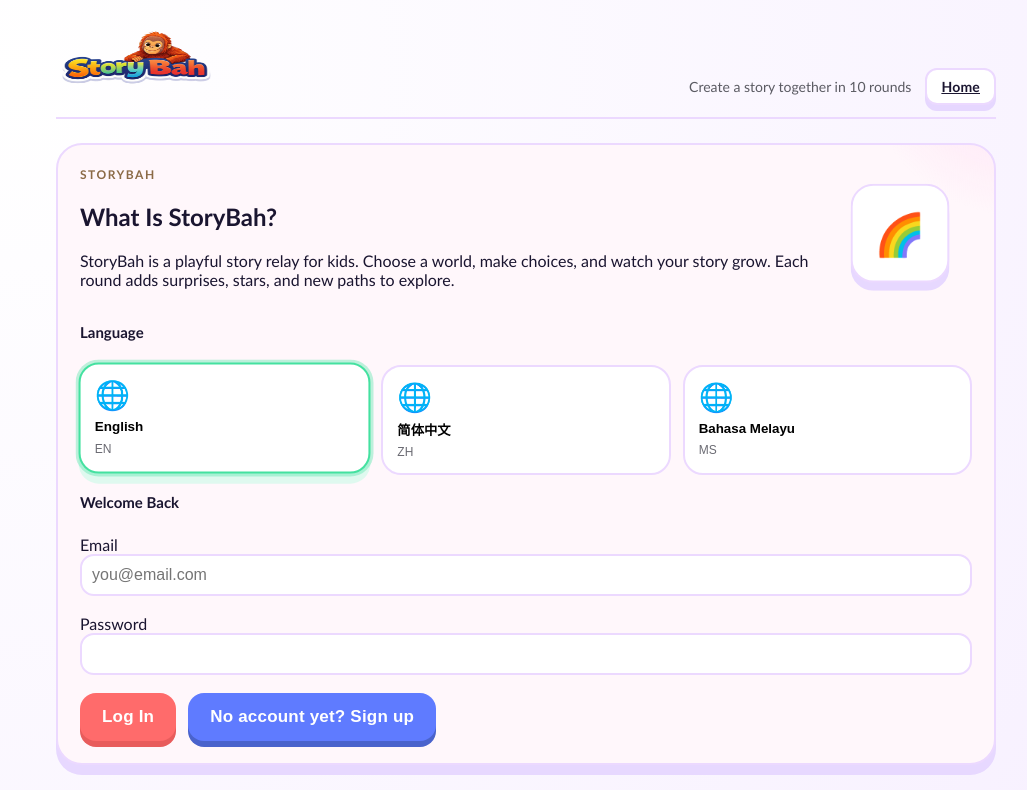
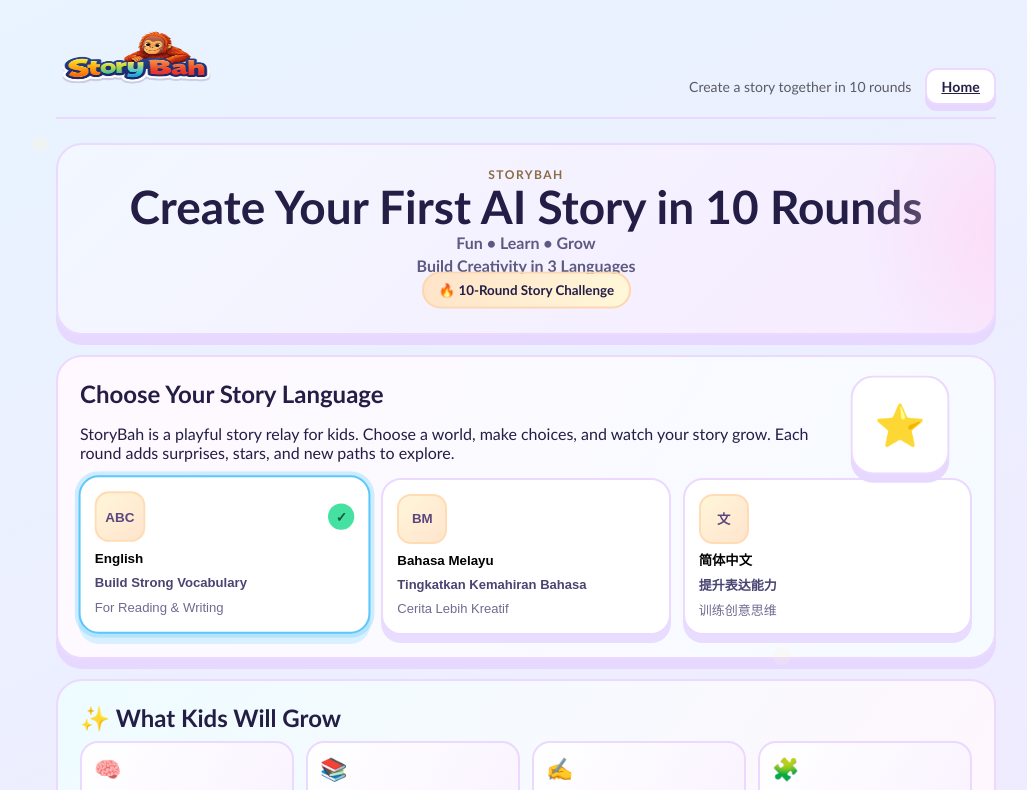
Before and after one commit to ronfatt/story-relay-demo, a Next.js app: page / in a window 1280 px wide. Shown: the top 790 px of the page, without its empty margins (114-1141 px from the left). Built offline with nearby package versions, Linux system fonts and the light colour scheme; no server answers.

Commit message:
Redesign StoryBah onboarding auth page with playful challenge layout

```diff
--- a/app/globals.css
+++ b/app/globals.css
@@ -1,10 +1,10 @@
 :root {
-  --bg: #f7f0ff;
-  --ink: #1a1530;
-  --accent: #ff6b6b;
+  --bg: #edf4ff;
+  --ink: #241e46;
+  --accent: #ff8c42;
   --accent-2: #5f7bff;
-  --accent-3: #ffd93d;
-  --paper: #fff7fb;
+  --accent-3: #5ac8fa;
+  --paper: #fff9fe;
   --line: #ecd9ff;
   --pop: #44e1a0;
 }
@@ -15,9 +15,24 @@
 
 body {
   margin: 0;
-  font-family: "Trebuchet MS", "Comic Sans MS", "Arial Rounded MT Bold", sans-serif;
+  font-family: "Nunito", "Poppins", "Trebuchet MS", "Arial Rounded MT Bold", sans-serif;
   color: var(--ink);
-  background: radial-gradient(circle at 10% 10%, #fff, var(--bg));
+  background: linear-gradient(155deg, #e8f4ff 0%, #f2e8ff 100%);
+  min-height: 100vh;
+  position: relative;
+}
+
+body::before {
+  content: "";
+  position: fixed;
+  inset: 0;
+  pointer-events: none;
+  opacity: 0.2;
+  background-image:
+    radial-gradient(circle at 12% 18%, #fff7b8 0 8px, transparent 8px),
+    radial-gradient(circle at 84% 22%, #ffe0f7 0 10px, transparent 10px),
+    radial-gradient(circle at 20% 75%, #dff2ff 0 12px, transparent 12px),
+    radial-gradient(circle at 70% 82%, #fff3cf 0 9px, transparent 9px);
 }
 
 .page {
@@ -106,6 +121,11 @@
 
 .button:hover {
   transform: translateY(-2px) scale(1.01);
+}
+
+.button:disabled {
+  opacity: 0.75;
+  cursor: not-allowed;
 }
 
 .choice {
@@ -291,10 +311,18 @@
 
 .input {
   width: 100%;
-  padding: 10px;
-  border-radius: 14px;
+  padding: 12px 14px;
+  border-radius: 16px;
   border: 2px solid var(--line);
   font-size: 16px;
+  background: rgba(255, 255, 255, 0.92);
+  transition: border-color 0.15s ease, box-shadow 0.15s ease;
+}
+
+.input:focus {
+  outline: none;
+  border-color: #6c63ff;
+  box-shadow: 0 0 0 4px rgba(108, 99, 255, 0.2);
 }
 
 .bonus-hint {
@@ -639,6 +667,152 @@
   align-items: center;
 }
 
+.onboarding-page {
+  gap: 20px;
+}
+
+.onboarding-hero {
+  text-align: center;
+  background: linear-gradient(135deg, #f2f8ff, #f7ebff);
+}
+
+.challenge-title {
+  margin: 0;
+  font-size: clamp(30px, 4vw, 46px);
+  line-height: 1.1;
+}
+
+.challenge-subtitle {
+  margin: 0;
+  display: grid;
+  gap: 4px;
+  color: #5d5980;
+  font-weight: 700;
+}
+
+.challenge-badge {
+  justify-self: center;
+  background: linear-gradient(120deg, #ffe3c8, #fff8d9);
+  border: 2px solid #ffd6ad;
+  border-radius: 999px;
+  padding: 8px 14px;
+  font-size: 13px;
+  font-weight: 800;
+}
+
+.onboarding-language-card {
+  background: linear-gradient(120deg, #fff9ff, #f5fbff);
+}
+
+.onboarding-language-card h2,
+.growth-card h2,
+.auth-cover-card h2 {
+  margin: 0;
+}
+
+.language-grid {
+  grid-template-columns: repeat(auto-fit, minmax(220px, 1fr));
+}
+
+.language-choice {
+  border-radius: 20px;
+  box-shadow: 0 8px 0 #e8ddff;
+}
+
+.language-choice:hover {
+  transform: translateY(-3px) scale(1.02);
+  box-shadow: 0 10px 0 #e8ddff;
+  border-color: #6c63ff;
+}
+
+.language-choice.selected {
+  border-color: #5ac8fa;
+  box-shadow: 0 0 0 4px rgba(90, 200, 250, 0.28), 0 10px 0 #d8f0ff;
+}
+
+.language-card-top {
+  display: flex;
+  align-items: center;
+  justify-content: space-between;
+}
+
+.language-icon {
+  width: 50px;
+  height: 50px;
+  border-radius: 14px;
+  display: grid;
+  place-items: center;
+  background: linear-gradient(135deg, #fff6d9, #ffe4ce);
+  font-weight: 800;
+  color: #5a467f;
+  border: 2px solid #ffdcb4;
+}
+
+.language-check {
+  width: 26px;
+  height: 26px;
+  border-radius: 999px;
+  background: #44e1a0;
+  color: #0a5d3d;
+  font-weight: 900;
+  display: grid;
+  place-items: center;
+}
+
+.language-title {
+  font-size: 13px;
+  color: #494472;
+  font-weight: 700;
+}
+
+.language-description {
+  font-size: 13px;
+  color: #6f6b91;
+}
+
+.growth-card {
+  background: linear-gradient(125deg, #eefcff, #fff7fd);
+}
+
+.growth-grid {
+  margin-top: 8px;
+}
+
+.growth-mini-card {
+  border-radius: 18px;
+  background: linear-gradient(120deg, #ffffff, #f9f3ff);
+  box-shadow: 0 8px 0 #eee3ff;
+}
+
+.auth-cover-card {
+  background: linear-gradient(120deg, rgba(255, 255, 255, 0.92), rgba(250, 244, 255, 0.92));
+}
+
+.auth-main-action {
+  margin-top: 4px;
+}
+
+.cta-primary {
+  width: 100%;
+  background: linear-gradient(120deg, #ff8c42, #ffb347);
+  box-shadow: 0 7px 0 #e56d26;
+}
+
+.cta-primary:hover {
+  transform: translateY(-2px) scale(1.005);
+}
+
+.text-switch-link {
+  border: none;
+  background: transparent;
+  color: #6b6f8f;
+  text-decoration: underline;
+  font-weight: 700;
+  justify-self: start;
+  padding: 4px 0;
+  cursor: pointer;
+}
+
 .chest-button {
   display: inline-flex;
   align-items: center;
--- a/app/page.tsx
+++ b/app/page.tsx
@@ -17,6 +17,26 @@
     null
   );
   const t = ui(lang);
+  const languageCards: Record<
+    Language,
+    { icon: string; title: string; description: string }
+  > = {
+    en: {
+      icon: "ABC",
+      title: t.langCardEnTitle,
+      description: t.langCardEnDesc
+    },
+    ms: {
+      icon: "BM",
+      title: t.langCardMsTitle,
+      description: t.langCardMsDesc
+    },
+    zh: {
+      icon: "文",
+      title: t.langCardZhTitle,
+      description: t.langCardZhDesc
+    }
+  };
 
   useEffect(() => {
     fetch("/api/auth/me", { credentials: "include", cache: "no-store" })
@@ -53,35 +73,69 @@
   }
 
   return (
-    <main className="grid">
-      <section className="card hero-card grid">
+    <main className="grid onboarding-page">
+      <section className="card hero-card onboarding-hero">
+        <div className="hero-kicker">{t.heroKicker}</div>
+        <h1 className="challenge-title">{t.challengeTitle}</h1>
+        <p className="challenge-subtitle">
+          <span>{t.challengeSubtitleLine1}</span>
+          <span>{t.challengeSubtitleLine2}</span>
+        </p>
+        <div className="challenge-badge sparkle">🔥 {t.challengeBadge}</div>
+      </section>
+
+      <section className="card onboarding-language-card">
         <div className="hero-header">
           <div>
-            <div className="hero-kicker">{t.heroKicker}</div>
-            <h1>{t.conceptTitle}</h1>
+            <h2>{t.chooseStoryLanguage}</h2>
             <p>{t.conceptBody}</p>
           </div>
-          <div className="hero-orb sparkle">🌈</div>
+          <div className="hero-orb sparkle">⭐</div>
         </div>
-
-        <div className="grid">
-          <div className="section-title">{t.language}</div>
-          <div className="choice-grid">
-            {(["en", "zh", "ms"] as Language[]).map((code) => (
+        <div className="choice-grid language-grid">
+          {(["en", "ms", "zh"] as Language[]).map((code) => (
             <button
               key={code}
-                className={`theme-card ${lang === code ? "selected" : ""}`}
+              className={`theme-card language-choice ${lang === code ? "selected" : ""}`}
               onClick={() => setLang(code)}
               type="button"
             >
-                <div className="theme-emoji">🌐</div>
+              <div className="language-card-top">
+                <div className="language-icon">{languageCards[code].icon}</div>
+                {lang === code && <div className="language-check">✓</div>}
+              </div>
               <div className="theme-name">{LANG_LABELS[code]}</div>
-                <div className="theme-subtitle">{code.toUpperCase()}</div>
+              <div className="language-title">{languageCards[code].title}</div>
+              <div className="language-description">{languageCards[code].description}</div>
             </button>
           ))}
         </div>
+      </section>
+
+      <section className="card growth-card">
+        <h2>✨ {t.growthTitle}</h2>
+        <div className="feature-grid growth-grid">
+          <div className="feature-card growth-mini-card">
+            <div className="feature-emoji">🧠</div>
+            <div className="feature-title">{t.growthCreativity}</div>
           </div>
+          <div className="feature-card growth-mini-card">
+            <div className="feature-emoji">📚</div>
+            <div className="feature-title">{t.growthVocabulary}</div>
+          </div>
+          <div className="feature-card growth-mini-card">
+            <div className="feature-emoji">✍️</div>
+            <div className="feature-title">{t.growthWriting}</div>
+          </div>
+          <div className="feature-card growth-mini-card">
+            <div className="feature-emoji">🧩</div>
+            <div className="feature-title">{t.growthStructure}</div>
+          </div>
+        </div>
+      </section>
 
+      <section className="card auth-cover-card">
+        <h2>🚀 {t.startJourney}</h2>
         {user ? (
           <div className="adventure-row">
             <div className="adventure-emoji">✅</div>
@@ -97,9 +151,6 @@
           </div>
         ) : (
           <div className="grid">
-            <div className="section-title">
-              {authMode === "login" ? t.loginTitle : t.registerTitle}
-            </div>
             {authError && <div className="error-banner">{authError}</div>}
             <label>
               {t.emailLabel}
@@ -119,23 +170,22 @@
                 onChange={(e) => setPassword(e.target.value)}
               />
             </label>
-            <div className="hero-actions">
-              <button className="button" onClick={handleAuth} disabled={authLoading}>
+            <div className="auth-main-action">
+              <button className="button cta-primary" onClick={handleAuth} disabled={authLoading}>
                 {authLoading
                   ? t.gettingReady
                   : authMode === "login"
                     ? t.loginButton
-                  : t.registerButton}
+                    : t.startCreatingNow}
               </button>
+            </div>
             <button
-                className="button secondary"
-                onClick={() =>
-                  setAuthMode(authMode === "login" ? "register" : "login")
-                }
+              className="text-switch-link"
+              onClick={() => setAuthMode(authMode === "login" ? "register" : "login")}
+              type="button"
             >
               {authMode === "login" ? t.noAccount : t.haveAccount}
             </button>
-            </div>
           </div>
         )}
       </section>
--- a/lib/i18n.ts
+++ b/lib/i18n.ts
@@ -10,12 +10,30 @@
   en: {
     appName: "StoryBah",
     heroKicker: "StoryBah",
+    challengeTitle: "Create Your First AI Story in 10 Rounds",
+    challengeSubtitleLine1: "Fun • Learn • Grow",
+    challengeSubtitleLine2: "Build Creativity in 3 Languages",
+    challengeBadge: "10-Round Story Challenge",
     heroTitle: "Interactive English Story Adventure",
     heroSubtitle:
       "Jump into a magical adventure! Pick a theme, make fun choices, and earn shiny stars to unlock surprises.",
     conceptTitle: "What Is StoryBah?",
     conceptBody:
       "StoryBah is a playful story relay for kids. Choose a world, make choices, and watch your story grow. Each round adds surprises, stars, and new paths to explore.",
+    chooseStoryLanguage: "Choose Your Story Language",
+    langCardEnTitle: "Build Strong Vocabulary",
+    langCardEnDesc: "For Reading & Writing",
+    langCardMsTitle: "Tingkatkan Kemahiran Bahasa",
+    langCardMsDesc: "Cerita Lebih Kreatif",
+    langCardZhTitle: "提升表达能力",
+    langCardZhDesc: "训练创意思维",
+    growthTitle: "What Kids Will Grow",
+    growthCreativity: "Creativity",
+    growthVocabulary: "Vocabulary",
+    growthWriting: "Writing Confidence",
+    growthStructure: "Story Structure",
+    startJourney: "Start Your Story Journey",
+    startCreatingNow: "Start Creating Now",
     nameYourHero: "Name Your Hero",
     heroPlaceholder: "Type a hero name (optional)",
     playButton: "Play the Adventure",
@@ -101,11 +119,29 @@
   zh: {
     appName: "StoryBah",
     heroKicker: "StoryBah",
+    challengeTitle: "10 回合完成你的第一篇 AI 故事",
+    challengeSubtitleLine1: "好玩 • 学习 • 成长",
+    challengeSubtitleLine2: "用三种语言培养创造力",
+    challengeBadge: "10 回合故事挑战",
     heroTitle: "互动英文故事大冒险",
     heroSubtitle: "快来开启魔法冒险！选主题、做选择、拿星星，解锁惊喜！",
     conceptTitle: "StoryBah 是什么？",
     conceptBody:
       "StoryBah 是给孩子的故事接力。选一个世界、做一个选择，故事就会继续长大。每一轮都有惊喜、星星和新的分支。",
+    chooseStoryLanguage: "选择故事语言",
+    langCardEnTitle: "强化词汇力",
+    langCardEnDesc: "阅读与写作更轻松",
+    langCardMsTitle: "提升马来语能力",
+    langCardMsDesc: "故事表达更有创意",
+    langCardZhTitle: "提升表达能力",
+    langCardZhDesc: "训练创意思维",
+    growthTitle: "孩子会成长什么",
+    growthCreativity: "创造力",
+    growthVocabulary: "词汇力",
+    growthWriting: "写作自信",
+    growthStructure: "故事结构",
+    startJourney: "开始你的故事旅程",
+    startCreatingNow: "马上开始创作",
     nameYourHero: "给主角起个名字",
     heroPlaceholder: "输入主角名字（可选）",
     playButton: "开始冒险",
@@ -191,12 +227,30 @@
   ms: {
     appName: "StoryBah",
     heroKicker: "StoryBah",
+    challengeTitle: "Cipta Cerita AI Pertama Anda dalam 10 Pusingan",
+    challengeSubtitleLine1: "Seronok • Belajar • Berkembang",
+    challengeSubtitleLine2: "Bina kreativiti dalam 3 bahasa",
+    challengeBadge: "Cabaran Cerita 10 Pusingan",
     heroTitle: "Pengembaraan Cerita Interaktif",
     heroSubtitle:
       "Mulakan pengembaraan ajaib! Pilih tema, buat pilihan seronok, dan kumpul bintang untuk hadiah.",
     conceptTitle: "Apa itu StoryBah?",
     conceptBody:
       "StoryBah ialah cerita relay untuk kanak-kanak. Pilih dunia, buat pilihan, dan cerita terus berkembang. Setiap pusingan ada kejutan, bintang, dan laluan baharu.",
+    chooseStoryLanguage: "Pilih Bahasa Cerita Anda",
+    langCardEnTitle: "Bina Kosa Kata Kukuh",
+    langCardEnDesc: "Untuk Membaca & Menulis",
+    langCardMsTitle: "Tingkatkan Kemahiran Bahasa",
+    langCardMsDesc: "Cerita Lebih Kreatif",
+    langCardZhTitle: "提升表达能力",
+    langCardZhDesc: "训练创意思维",
+    growthTitle: "Apa Yang Akan Bertambah",
+    growthCreativity: "Kreativiti",
+    growthVocabulary: "Kosa Kata",
+    growthWriting: "Keyakinan Menulis",
+    growthStructure: "Struktur Cerita",
+    startJourney: "Mulakan Perjalanan Cerita",
+    startCreatingNow: "Mula Cipta Sekarang",
     nameYourHero: "Namakan Wira",
     heroPlaceholder: "Taip nama wira (pilihan)",
     playButton: "Mula Pengembaraan",
```
Lines whose indentation alone changed are shown as unchanged.
